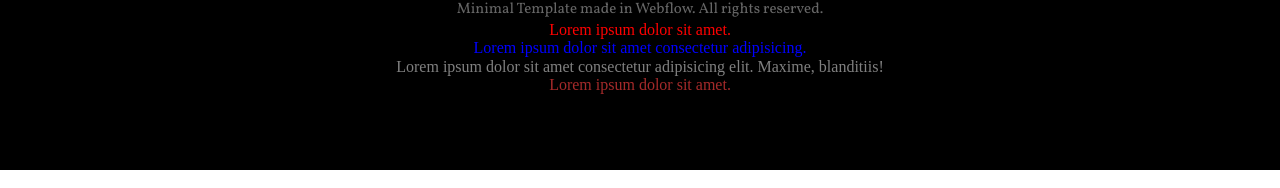
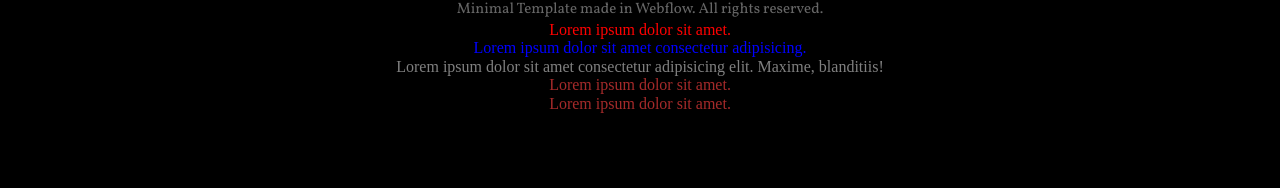
Before and after one commit to impos1ble/Minimal, a plain HTML site: page index.html in a window 1280 px wide. Shown: the part 2044-2232 px from the top of the page. Drawn offline with Linux system fonts and the light colour scheme.

Commit message:
create lorem-5

```diff
--- a/css/style.css
+++ b/css/style.css
@@ -329,3 +329,6 @@ footer form .container-footer:nth-child(2) input{
 .lorem-p4{
     color: brown;
 }
+.lorem-p5{
+    color: brown;
+}
--- a/index.html
+++ b/index.html
@@ -140,6 +140,9 @@
         <div class="lorem-p4">
             <p>Lorem ipsum dolor sit amet.</p>
         </div>
+        <div class="lorem-p5">
+            <p>Lorem ipsum dolor sit amet.</p>
+        </div>
     </footer>
 </body>
 
```
